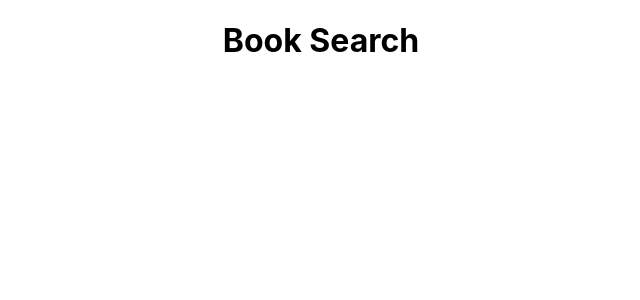
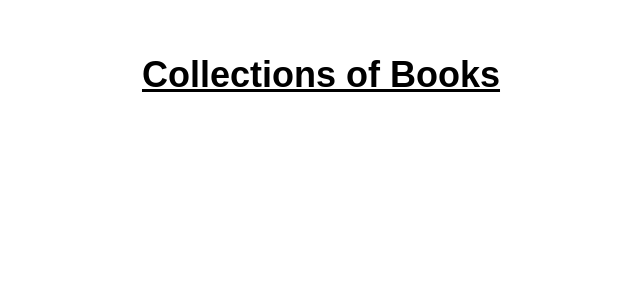
Before and after one commit to arturo-caceres/google-books-search-engine, a React (Create React App) app in the folder google-books-search/: page / in a window 1280 px wide. Shown: the top 300 px of the page, without its empty margins (319-959 px from the left). Built offline with nearby package versions, Linux system fonts and the light colour scheme.

Commit message:
created header component

```diff
--- a/google-books-search/src/App.js
+++ b/google-books-search/src/App.js
@@ -1,10 +1,10 @@
-import logo from './logo.svg';
 import './App.css';
+import Header from './Components/Header/Header';
 
 function App() {
     return (
         <div className="App">
-            <h1> Book Search</h1>
+            <Header />
         </div>
     );
 }
--- /dev/null
+++ b/google-books-search/src/Components/Header/Header.jsx
@@ -0,0 +1,12 @@
+import React from 'react';
+import styles from './Header.module.scss';
+
+const Header = () => {
+    return (
+        <div className={styles.mainTitle}>
+            <h1>Collections of Books</h1>
+        </div>
+    );
+};
+
+export default Header;
--- /dev/null
+++ b/google-books-search/src/Components/Header/Header.module.scss
@@ -0,0 +1,7 @@
+.mainTitle {
+    font-family: Arial, Helvetica, sans-serif;
+    font-size: large;
+    text-align: center;
+    text-decoration: underline;
+    padding: 30px;
+}
```
